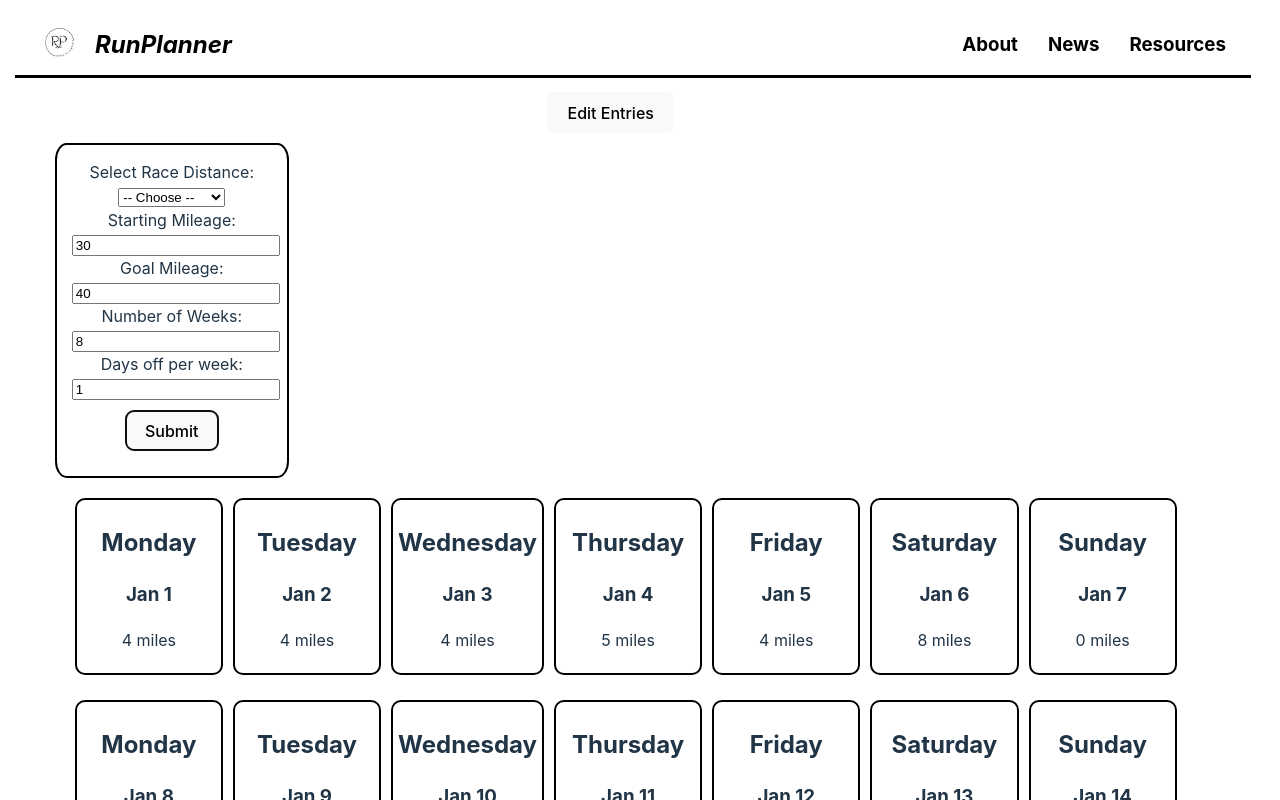
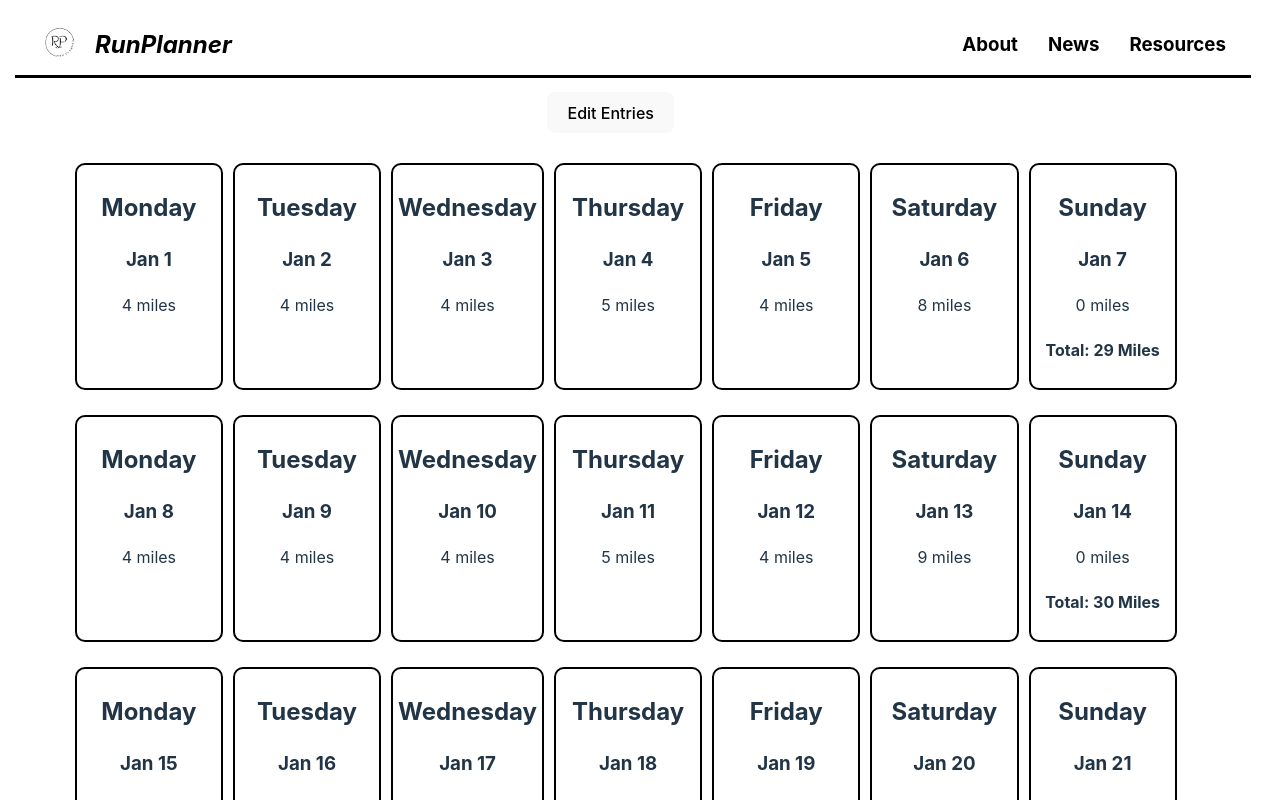
Before and after one commit to alexjohnson127/run-training-app-react, a React (Vite) app: page / in a window 1280 px wide. Both pictures are taken after a click on the button "Submit". Shown: the top 800 px of the page. Built offline with nearby package versions, Linux system fonts and the light colour scheme.

Commit message:
Added functionality to calculate each weeks total mileage and display on sunday

```diff
--- a/src/App.jsx
+++ b/src/App.jsx
@@ -7,6 +7,7 @@
 
 function App() {
   const [editData, setEditData] = useState(true)
+  const [dailyInfo, setDailyInfo] = useState([])
 
   const [userData, setUserData] = useState(
     {
@@ -21,6 +22,20 @@
     }
   )
 
+  /** Need to figure out how to pass function requiring parameters down to Week component to allow state to be managed
+  function updateDailyInfo(dateDMY, dailyDistance, dayOfTheWeek){
+    setDailyInfo(prev => {
+      return [...prev,
+        {
+          day: dateDMY,
+          distance: dailyDistance,
+          weekday: dayOfTheWeek
+        }
+      ]
+    })
+  }
+  **/
+
   function handleChange(event){
     const {name, value} = event.target
 
@@ -32,12 +47,27 @@
     })
   }
 
+  /**
+  const updateDailyInfo = (dateDMY, dailyDistance, dayOfTheWeek) => {
+    setDailyInfo(prev => {
+      return [...prev,
+        {
+          day: dateDMY,
+          distance: dailyDistance,
+          weekday: dayOfTheWeek
+        }
+      ]
+    })
+  }
+  **/
+
   function toggleEdit(){
     setEditData(prev => !prev)
   }
 
   function handleSubmit(event){
     event.preventDefault()
+    setEditData(prev => !prev)
     setUserData(prev => {
       return {
         ...prev,
@@ -100,10 +130,12 @@
         startMileage = {Number(userData.startingMileage)}
         endMileage = {Number(userData.endingMileage)}
         weekPlan = {chosenPlan}
+        updateDailyInfo = {setDailyInfo}
         key = {Date.now() * Math.random()}
         />
     )
   }
+  console.log(dailyInfo)
 
   return (
     <>
--- a/src/components/Day.jsx
+++ b/src/components/Day.jsx
@@ -6,6 +6,7 @@
             <h2>{props.dayOfWeek}</h2>
             <h3>{props.date}</h3>
             <p>{props.workout}</p>
+            {(props.dayOfWeek == "Sunday") && <h4>Total: {props.totalWeeklyDistance} Miles</h4>}
         </div>
     )
 }
--- a/src/components/UserInfo.jsx
+++ b/src/components/UserInfo.jsx
@@ -42,6 +42,7 @@
                 name="numberOfWeeks"
                 onChange={props.handleChange}
                 placeholder="Length of Plan (Weeks)"
+                id="numberOfWeeks"
             />
             <label htmlFor="daysOffPerWeek">Days off per week:</label>
             <input
@@ -52,6 +53,7 @@
                 placeholder="Days Off Per Week"
                 min="0"
                 max="3"
+                id="daysOffPerWeek"
             />
             <br></br>
             <button id="submit">Submit</button>
--- a/src/components/Week.jsx
+++ b/src/components/Week.jsx
@@ -1,4 +1,4 @@
-import { useState } from "react";
+import { useState,  useEffect } from "react";
 import Day from "./Day";
 
 function Week(props){
@@ -7,6 +7,7 @@
     let monthsOfYear = ["Jan","Feb","Mar","Apr","May","Jun","Jul","Aug","Sep","Oct","Nov","Dec"]
     let workoutArr = []
     let weekNumber = props.weekNum
+    let weeklyDistance = 0
     let currentWeekMileage = props.startMileage + (props.endMileage - props.startMileage) * (props.weekNum / (props.totalWeeks - 1))
 
     for (let i = 0; i < 7; i++){
@@ -15,12 +16,16 @@
         let dayOfMonth = tempDate.getDate()
         let dailyDistance = Math.round(props.weekPlan[i] * currentWeekMileage)
         let year = tempDate.getFullYear()
+        //props.updateDailyInfo(dayOfMonth, dailyDistance, daysOfWeek[(i+1) % 7])
+
+        weeklyDistance += dailyDistance
 
         workoutArr.push(
             <Day
                 dayOfWeek={daysOfWeek[(i + 1) % 7]}
                 date={monthsOfYear[months] + " " + dayOfMonth}
                 workout={dailyDistance + " miles"}
+                totalWeeklyDistance={weeklyDistance}
                 key={months * 100000 + dayOfMonth * 1000 + year}
             />
         )
```
